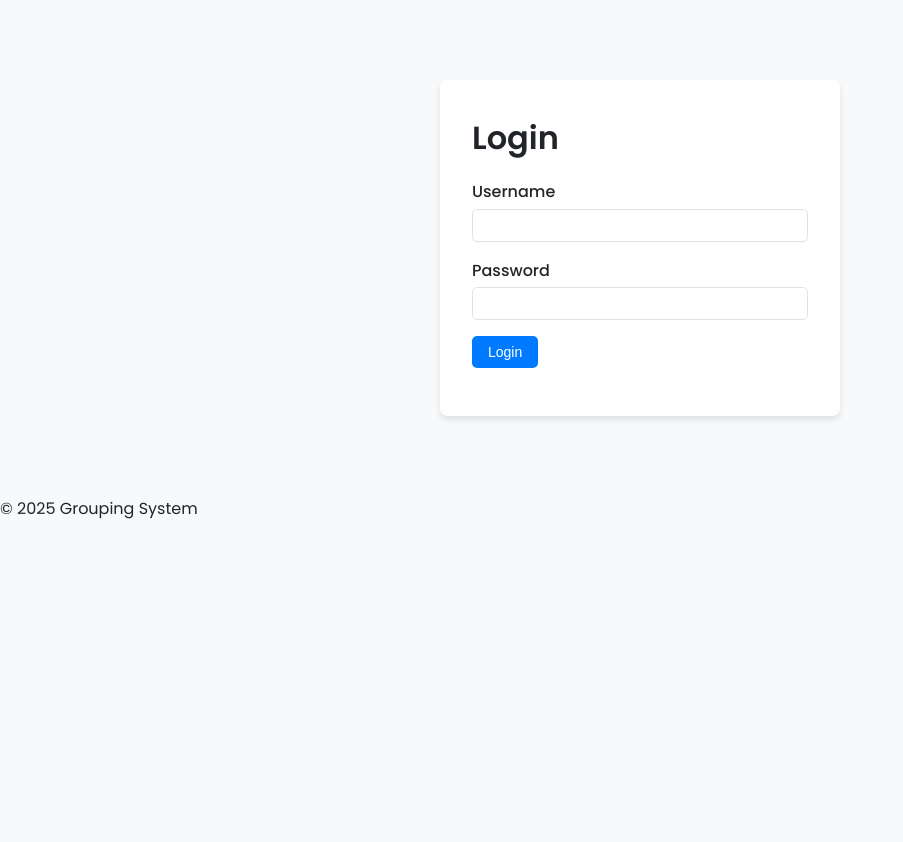
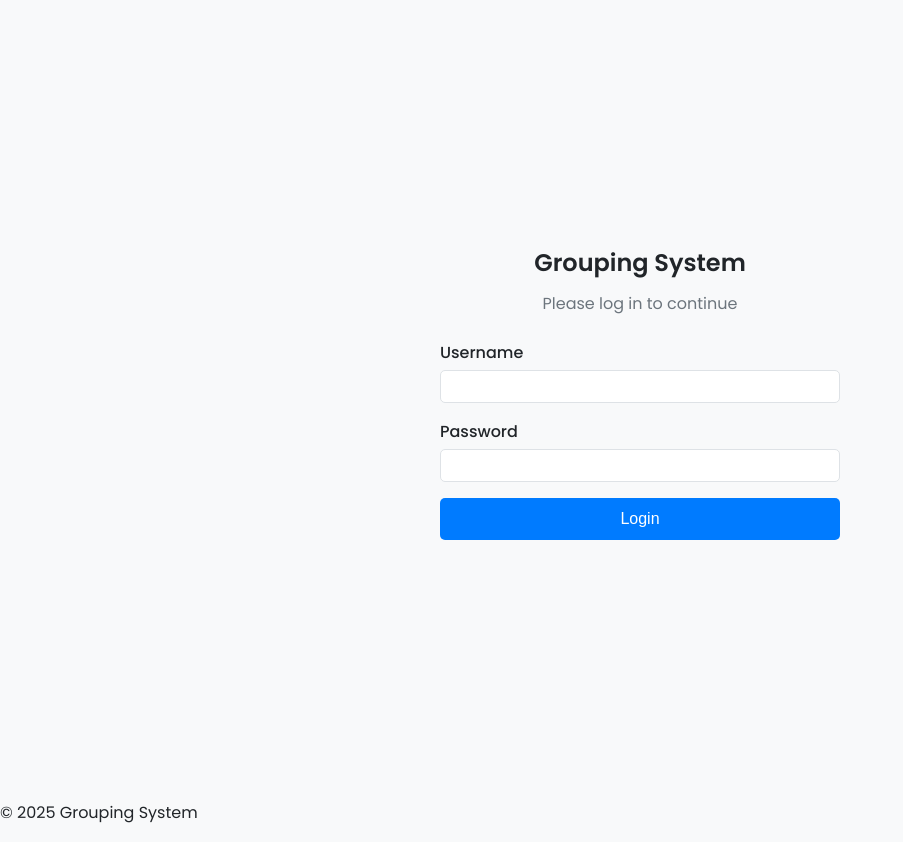
Before and after one commit to Henry-Hilton/Grouping-System, a PHP site: page /login.php in a window 1280 px wide. Shown: the whole page, without its empty margins (0-903 px from the left). Before the commit the page ends 519 px from the top, so only its background shows below. Run offline with PHP 8.4, Linux system fonts and the light colour scheme; some libraries are stand-ins or nearby versions.

Commit message:
style(auth): Redesign login page for modern UI
This commit completes the redesign of the login page to create a clean, modern, and consistent user experience that matches the admin dashboard. The HTML has been restructured, and the CSS has been refactored to use a reusable .card class and a flexbox wrapper for centering.

```diff
--- a/assets/css/style.css
+++ b/assets/css/style.css
@@ -50,18 +50,35 @@ hr {
 /* --- Component Styles --- */
 
 /* Navigation */
+.main-nav {
+    background-color: #007bff; /* Same blue as the buttons */
+    border-radius: 8px;
+    padding: 8px 24px;
+    margin-bottom: 32px;
+}
+
 .main-nav ul {
     list-style-type: none;
     display: flex;
-    gap: 16px;
-    margin-bottom: 16px;
+    gap: 24px;
+    margin: 0; /* Remove default margins */
+    padding: 0; /* Remove default padding */
 }
 
-/* ADDED THIS STYLE for the active navigation link */
+.main-nav a {
+    color: #ffffff; /* White text color */
+    font-weight: 500;
+    text-decoration: none;
+}
+
+.main-nav a:hover {
+    text-decoration: underline;
+}
+
 .main-nav a.active {
     font-weight: 600;
     text-decoration: underline;
-    color: #0056b3;
+    color: #ffffff; /* Ensure active link is also white */
 }
 
 /* Buttons */
@@ -127,16 +144,6 @@ hr {
 
 .data-table tbody tr:nth-child(even) {
     background-color: #ffffff;
-}
-
-/* Login Page Specifics */
-.login-container {
-    max-width: 400px;
-    margin-top: 80px;
-    background-color: #ffffff;
-    padding: 32px;
-    border-radius: 8px;
-    box-shadow: 0 4px 6px rgba(0,0,0,0.1);
 }
 
 /* Error/Success Messages */
@@ -221,3 +228,39 @@ hr {
     padding: 12px;
     border-radius: 5px;
 }
+
+/* --- Login Page Redesign --- */
+
+.login-wrapper {
+    display: flex;
+    justify-content: center;
+    align-items: center;
+    min-height: 100vh;
+}
+
+.login-card {
+    width: 100%;
+    max-width: 400px;
+    text-align: center;
+}
+
+.login-card h2 {
+    font-weight: 600;
+    margin-bottom: 8px;
+}
+
+.login-card .tagline {
+    color: #6c757d;
+    margin-bottom: 24px;
+}
+
+.login-card .form-group {
+    text-align: left;
+}
+
+.btn-block {
+    width: 100%;
+    padding-top: 12px;
+    padding-bottom: 12px;
+    font-size: 16px;
+}
--- a/login.php
+++ b/login.php
@@ -1,19 +1,20 @@
 <?php
-// login.php
-session_start(); // Start the session to check for existing login
-
-// If user is already logged in, redirect them to their dashboard
+session_start();
+// If user is already logged in, redirect them away from the login page
 if (isset($_SESSION['username'])) {
-    if ($_SESSION['isadmin'] == 1) {
+    if (isset($_SESSION['isadmin']) && $_SESSION['isadmin'] == 1) {
         header("Location: admin/index.php");
-    } // Add similar checks for dosen/mahasiswa later
         exit();
     }
+}
+// We only need the top part of the header for the login page
 require_once('partials/header.php');
 ?>
 
-<div class="container login-container">
-  <h1>Login</h1>
+<div class="login-wrapper">
+    <div class="login-card card">
+        <h2>Grouping System</h2>
+        <p class="tagline">Please log in to continue</p>
 
         <?php
         // Display error messages if any
@@ -33,10 +34,12 @@ require_once('partials/header.php');
                 <input type="password" id="password" name="password" class="form-control" required>
             </div>
 
-    <button type="submit" class="btn-submit">Login</button>
+            <button type="submit" class="btn-submit btn-block">Login</button>
         </form>
+    </div>
 </div>
 
 <?php
+// We only need the bottom part of the footer
 require_once('partials/footer.php');
 ?>
```
Lines whose indentation alone changed are shown as unchanged.
